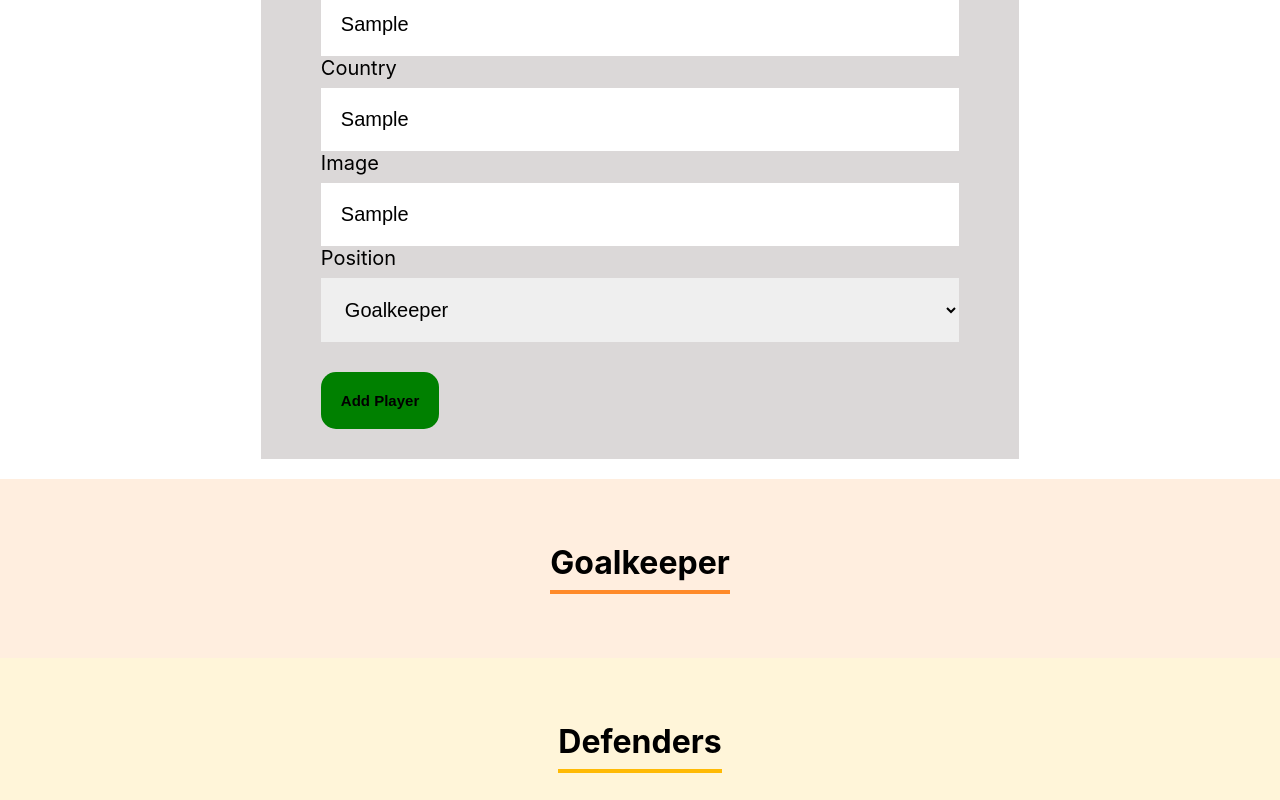
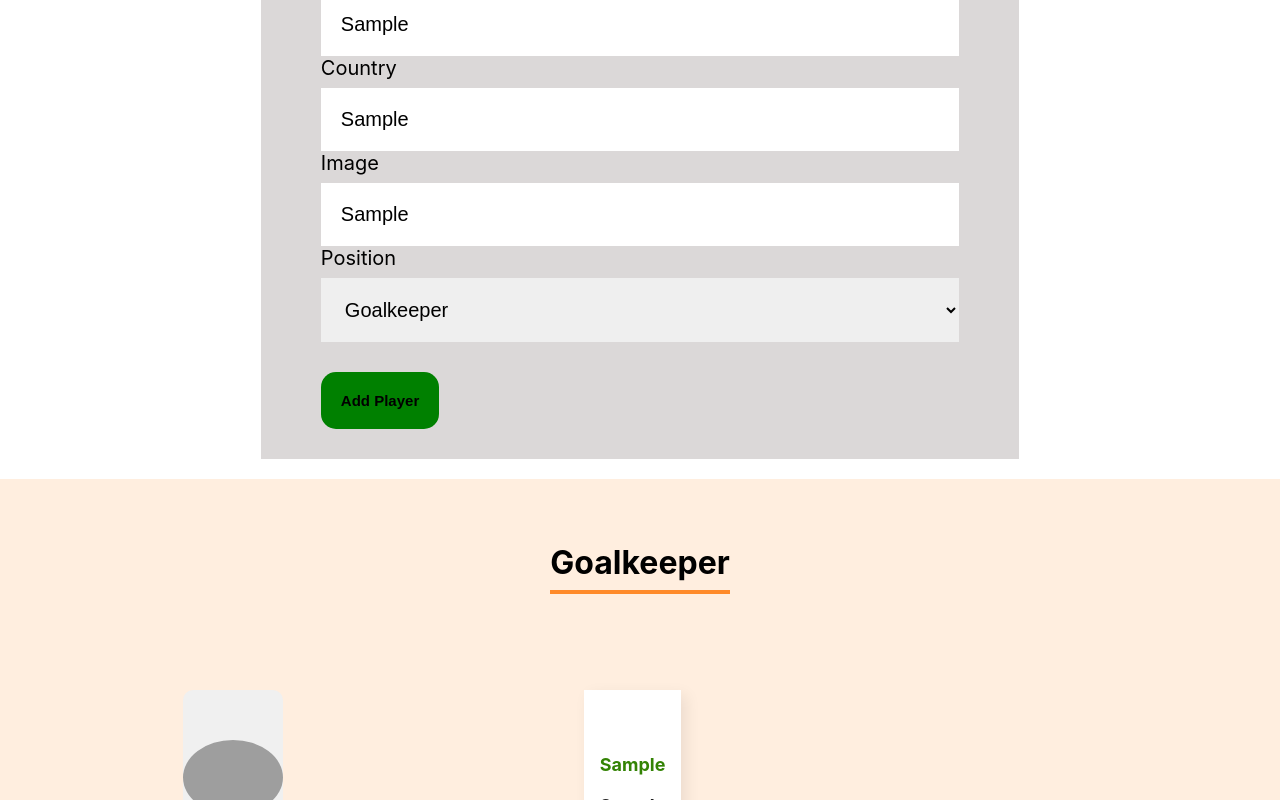
Before and after one commit to tharlytonscarabotto/dreamteam-react, a React (Create React App) app: page / in a window 1280 px wide. Both pictures are taken after typing "Sample", "Sample", "Sample", "Sample" into the empty fields and a click on the button "Add Player". Shown: the part 675-1475 px from the top of the page. Built offline with nearby package versions, Linux system fonts and the light colour scheme; grey boxes are pictures that could not be loaded.

Commit message:
create a player card with the inputs information

```diff
--- a/src/App.js
+++ b/src/App.js
@@ -40,7 +40,13 @@ function App() {
       <Banner />
       <Form positions={fieldPositions.map(position => position.name)} playerInserted={player => newPlayerAdded(player)}/>
 
-      {fieldPositions.map(position => <FieldPositions key={position.name} position={position.name} backgroundColor={position.secondaryColor} cardColor={position.primaryColor}/>)}
+      {fieldPositions.map(position => <FieldPositions
+        key={position.name}
+        position={position.name}
+        backgroundColor={position.secondaryColor}
+        cardColor={position.primaryColor}
+        players={players}
+      />)}
 
     </div>
   );
--- a/src/components/FieldPositions/FieldPositions.css
+++ b/src/components/FieldPositions/FieldPositions.css
@@ -9,3 +9,9 @@
     display: inline-block;
     padding-bottom: 8px;
 }
+
+.field-positions .player-card {
+    display: flex;
+    justify-content: space-around;
+    margin-top: 32px;
+}
--- a/src/components/FieldPositions/index.js
+++ b/src/components/FieldPositions/index.js
@@ -1,9 +1,13 @@
+import PlayerCard from '../PlayerCard'
 import './FieldPositions.css'
 
 const FieldPositions = (props)=>{
     return(
         <section className='field-positions' style={{backgroundColor: props.backgroundColor}}>
             <h3 style={{borderColor: props.cardColor}}>{props.position}</h3>
+            <div className='player-card'>
+                {props.players.map(player => <PlayerCard name={player.name} team={player.team} country={player.country} image={player.image}/>)}
+            </div>
         </section>
     )
 }
--- /dev/null
+++ b/src/components/PlayerCard/PlayerCard.css
@@ -0,0 +1,37 @@
+.player-card{
+    width: 800px;
+}
+
+.player-card .header{
+    background-color: #f0f0f0;
+    border-radius: 10px 10px 0 0;
+}
+
+.player-card .header img{
+    width: 100px;
+    border-radius: 50%;
+    position: relative;
+    bottom: -50px;
+}
+
+.player-card .footer{
+    background: #FFFFFF;
+    box-shadow: 5px 5px 15px rgba(0, 0, 0, 0.08);
+    border-radius: 0px 0px 10px 10px;
+    padding-top: 40px;
+    padding-bottom: 10px;
+}
+
+.player-card .footer h4{
+    color: #338304;
+    font-size: 18px;
+    line-height: 22px;
+    font-weight: bold;
+}
+
+.player-card .footer h5{
+    font-size: 18px;
+    line-height: 0;
+    color: #212121;
+    padding: 0 16px;
+}
--- /dev/null
+++ b/src/components/PlayerCard/index.js
@@ -0,0 +1,18 @@
+import './PlayerCard.css'
+
+const PlayerCard = (props) => {
+    return(
+        <div className='player-card'>
+            <div className='header'>
+                <img src={props.image} alt={props.name} />
+            </div>
+            <div className='footer'>
+                <h4>{props.name}</h4>
+                <h5>{props.team}</h5>
+                <h5>{props.country}</h5>
+            </div>
+        </div>
+    )
+}
+
+export default PlayerCard
```
